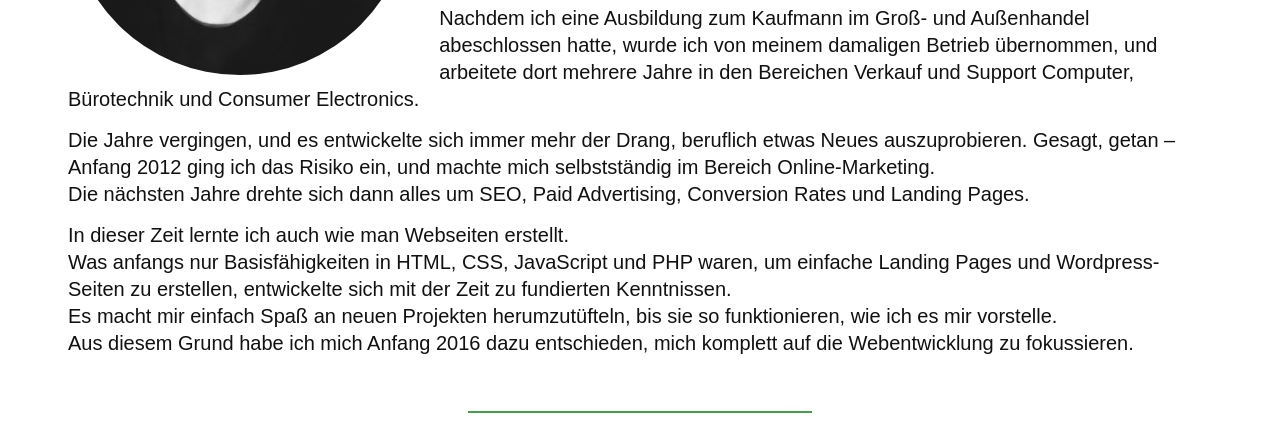
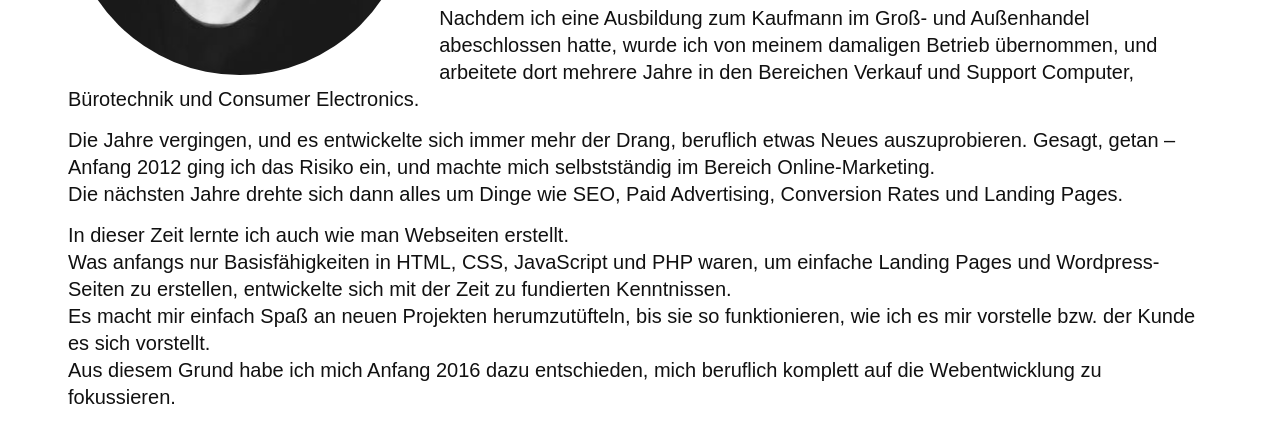
Before and after one commit to hutstep/myhomepage, a website: page src/index.html in a window 1280 px wide. Shown: the part 1240-1681 px from the top of the page. Drawn offline with Linux system fonts and the light colour scheme; files that its build step writes are made by us from their sources; files whose address does not match are found by name.

Commit message:
changed bio

```diff
--- a/src/index.html
+++ b/src/index.html
@@ -62,13 +62,13 @@
           </p>
           <p>Die Jahre vergingen, und es entwickelte sich immer mehr der Drang, beruflich etwas Neues auszuprobieren. Gesagt,
             getan – Anfang 2012 ging ich das Risiko ein, und machte mich selbstständig im Bereich Online-Marketing.<br>Die
-            nächsten Jahre drehte sich dann alles um SEO, Paid Advertising, Conversion Rates und Landing Pages.</p>
+            nächsten Jahre drehte sich dann alles um Dinge wie SEO, Paid Advertising, Conversion Rates und Landing Pages.</p>
           <p>
             In dieser Zeit lernte ich auch wie man Webseiten erstellt.<br> Was anfangs nur Basisfähigkeiten in HTML, CSS,
             JavaScript und PHP waren, um einfache Landing Pages und Wordpress-Seiten zu erstellen, entwickelte sich mit der
             Zeit zu fundierten Kenntnissen.
-            <br> Es macht mir einfach Spaß an neuen Projekten herumzutüfteln, bis sie so funktionieren, wie ich es mir vorstelle.
-            <br> Aus diesem Grund habe ich mich Anfang 2016 dazu entschieden, mich komplett auf die Webentwicklung zu fokussieren.
+            <br> Es macht mir einfach Spaß an neuen Projekten herumzutüfteln, bis sie so funktionieren, wie ich es mir vorstelle bzw. der Kunde es sich vorstellt.
+            <br> Aus diesem Grund habe ich mich Anfang 2016 dazu entschieden, mich beruflich komplett auf die Webentwicklung zu fokussieren.
           </p>
         </article>
         <figure>
```
Also changed, not shown: docs/index.html (+1 -1 lines).
